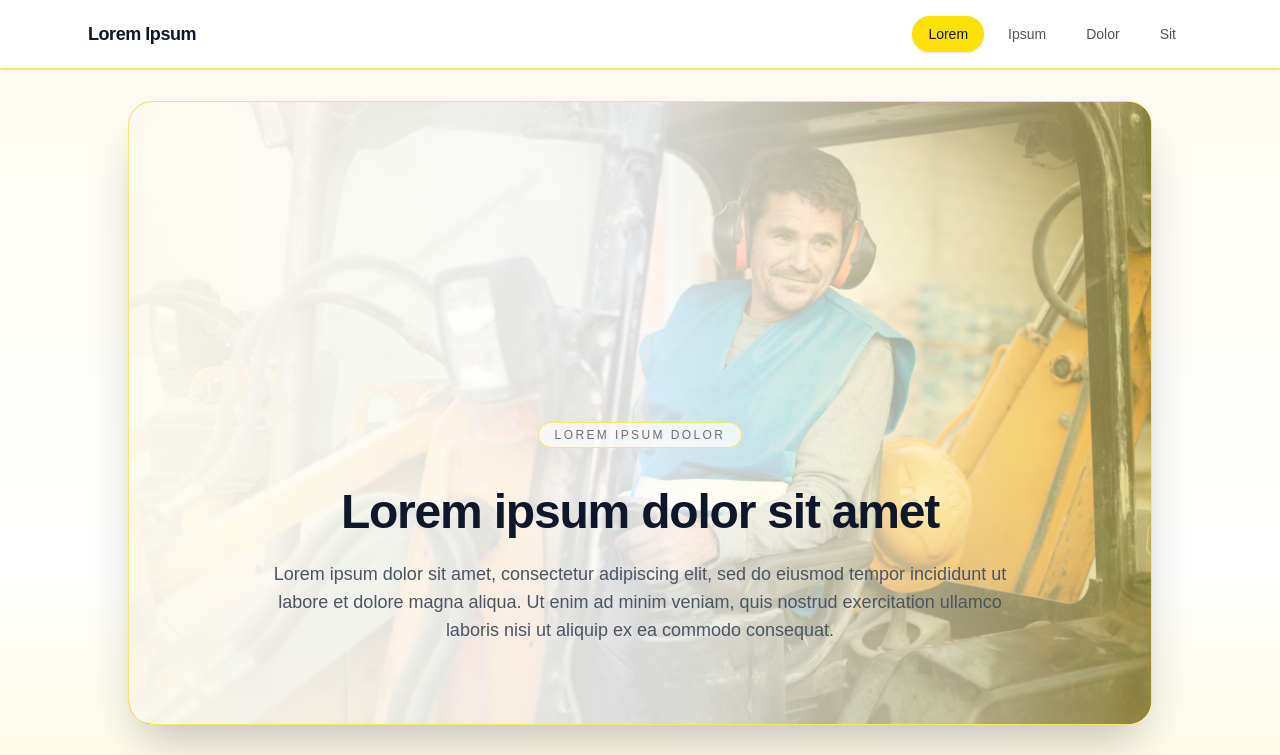
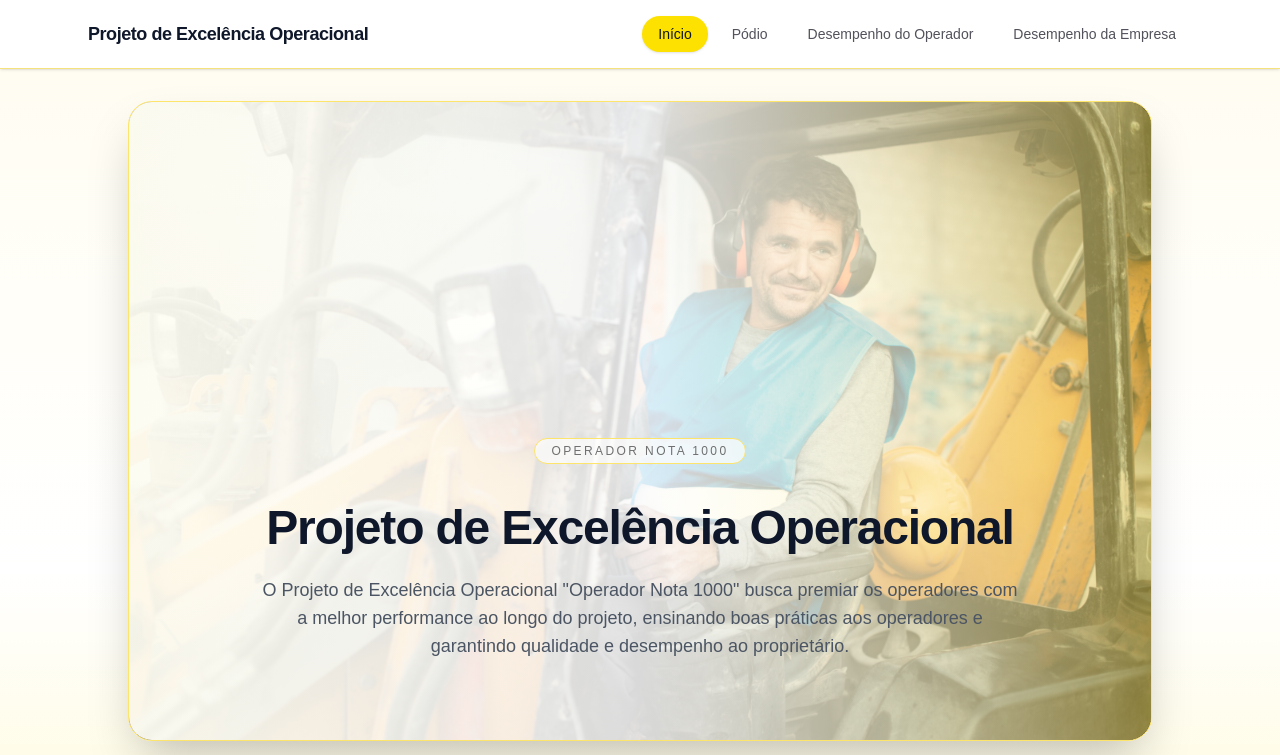
Before and after one commit to Artotz/operador-nota-1000, a Next.js app: page / in a window 1280 px wide. Shown: the top 755 px of the page. Built offline with nearby package versions, Linux system fonts and the light colour scheme.

Commit message:
small adjusments

```diff
--- a/app/components/Header.tsx
+++ b/app/components/Header.tsx
@@ -4,10 +4,10 @@ import Link from "next/link";
 import { usePathname } from "next/navigation";
 
 const tabs = [
-  { href: "/", label: "Lorem" },
-  { href: "/solucoes", label: "Ipsum" },
-  { href: "/sobre", label: "Dolor" },
-  { href: "/contato", label: "Sit" },
+  { href: "/", label: "Início" },
+  { href: "/solucoes", label: "Pódio" },
+  { href: "/sobre", label: "Desempenho do Operador" },
+  { href: "/contato", label: "Desempenho da Empresa" },
 ];
 
 export function Header() {
@@ -20,7 +20,7 @@ export function Header() {
           href="/"
           className="text-lg font-semibold tracking-tight text-[#0f172a]"
         >
-          Lorem Ipsum
+          Projeto de Excelência Operacional
         </Link>
         <nav className="flex gap-2 text-sm font-medium">
           {tabs.map((tab) => {
--- a/app/globals.css
+++ b/app/globals.css
@@ -57,10 +57,14 @@ body {
 }
 
 .podium-step {
+  opacity: 0;
+  transform: translateY(32px);
   animation: podium-card 0.7s ease-out forwards;
 }
 
 .podium-column {
+  opacity: 0;
+  transform: translateY(80px) scaleY(0.8);
+  transform-origin: bottom center;
   animation: podium-column 1s cubic-bezier(0.21, 0.61, 0.35, 1) forwards;
-  transform-origin: bottom center;
 }
--- a/app/layout.tsx
+++ b/app/layout.tsx
@@ -29,7 +29,7 @@ export default function RootLayout({
         className={`${geistSans.variable} ${geistMono.variable} bg-[#fffdf2] text-[#0f172a] antialiased`}
       >
         <Header />
-        <main className="min-h-screen bg-gradient-to-b from-[#fffdf2] via-white to-[#fff8c6] text-[#212121]">
+        <main className="min-h-[90vh] bg-gradient-to-b from-[#fffdf2] via-white to-[#fff8c6] text-[#212121]">
           {children}
         </main>
       </body>
--- a/app/page.tsx
+++ b/app/page.tsx
@@ -19,22 +19,23 @@ export default function Home() {
   return (
     <div className="bg-gradient-to-b from-[#fffdf2] via-white to-[#fff7c2] py-8 text-[#0f172a]">
       <section
-        className="hero-ease-in relative mx-auto flex h-[78vh] max-w-5xl flex-col gap-8 overflow-hidden rounded-3xl border border-[#fde46b] bg-cover bg-center bg-white/80 px-6 pb-20 pt-16 text-center shadow-2xl sm:gap-10 md:pt-28"
+        className="hero-ease-in relative mx-auto flex h-[80vh] max-w-5xl flex-col gap-8 overflow-hidden rounded-3xl border border-[#fde46b] bg-cover bg-center bg-white/80 px-6 pb-20 pt-16 text-center shadow-2xl sm:gap-10 md:pt-28"
         style={{ backgroundImage: `url(${operatorHero.src})` }}
       >
         <div className="pointer-events-none absolute inset-0 bg-gradient-to-r from-[#fffef3]/95 via-white/85 to-[#ffe866]/50" />
         <span className="flex-1" />
         <span className="relative z-10 mx-auto rounded-full border border-[#fde46b] bg-white/70 px-4 py-1 text-xs uppercase tracking-[0.2em] text-[#6f6f6f]">
-          Lorem ipsum dolor
+          OPERADOR NOTA 1000
         </span>
         <div className="relative z-10 space-y-6">
           <h1 className="text-4xl font-semibold tracking-tight text-[#0f172a] sm:text-5xl">
-            Lorem ipsum dolor sit amet
+            Projeto de Excelência Operacional
           </h1>
           <p className="mx-auto max-w-3xl text-lg text-[#4b5563]">
-            Lorem ipsum dolor sit amet, consectetur adipiscing elit, sed do eiusmod tempor incididunt ut labore et
-            dolore magna aliqua. Ut enim ad minim veniam, quis nostrud exercitation ullamco laboris nisi ut aliquip ex
-            ea commodo consequat.
+            O Projeto de Excelência Operacional &quot;Operador Nota 1000&quot;
+            busca premiar os operadores com a melhor performance ao longo do
+            projeto, ensinando boas práticas aos operadores e garantindo
+            qualidade e desempenho ao proprietário.
           </p>
         </div>
       </section>
@@ -46,8 +47,12 @@ export default function Home() {
             className="rounded-2xl border border-[#f2e1a1] bg-white p-6 text-left shadow-sm transition hover:-translate-y-0.5 hover:shadow-lg"
           >
             <div className="mb-3 h-1 w-10 rounded-full bg-[#fde100]" />
-            <h3 className="text-lg font-semibold text-[#1f2937]">{feature.title}</h3>
-            <p className="mt-2 text-sm leading-relaxed text-[#4b5563]">{feature.text}</p>
+            <h3 className="text-lg font-semibold text-[#1f2937]">
+              {feature.title}
+            </h3>
+            <p className="mt-2 text-sm leading-relaxed text-[#4b5563]">
+              {feature.text}
+            </p>
           </div>
         ))}
       </section>
--- a/app/solucoes/page.tsx
+++ b/app/solucoes/page.tsx
@@ -7,7 +7,33 @@ type PodiumItem = {
   bg: string;
 };
 
-export default function SolutionsPage() {
+type RandomUserResult = {
+  picture: {
+    large: string;
+    medium: string;
+    thumbnail: string;
+  };
+};
+
+async function fetchRandomFaces(count: number) {
+  try {
+    const response = await fetch(
+      `https://randomuser.me/api/?results=${count}&inc=picture&noinfo=1`,
+      { cache: "no-store" }
+    );
+
+    if (!response.ok) {
+      return [];
+    }
+
+    const data: { results?: RandomUserResult[] } = await response.json();
+    return data.results?.map((result) => result.picture.large) ?? [];
+  } catch {
+    return [];
+  }
+}
+
+export default async function SolutionsPage() {
   const podium: PodiumItem[] = [
     {
       place: 3,
@@ -53,13 +79,19 @@ export default function SolutionsPage() {
     },
   ];
 
+  const faces = await fetchRandomFaces(podium.length);
+  const podiumWithFaces = podium.map((podiumStep, index) => ({
+    ...podiumStep,
+    avatar: faces[index],
+  }));
+
   return (
-    <div className="mx-auto max-w-5xl px-6 py-20 text-[#0f172a]">
+    <div className="mx-auto max-w-5xl h-[90vh] overflow-y-hidden px-6 pt-20 text-[#0f172a]">
       <div className="text-center">
-        <span className="text-xs font-semibold uppercase tracking-[0.2em] text-zinc-500">
+        {/* <span className="text-xs font-semibold uppercase tracking-[0.2em] text-zinc-500">
           Lorem ipsum
-        </span>
-        <h1 className="mt-4 text-4xl font-semibold tracking-tight text-[#0f172a]">
+        </span> */}
+        <h1 className=" text-4xl font-semibold tracking-tight text-[#0f172a]">
           Lorem ipsum dolor sit amet consectetur
         </h1>
         <p className="mt-3 text-lg text-[#4b5563]">
@@ -71,7 +103,7 @@ export default function SolutionsPage() {
       </div>
 
       <div className="mt-16 grid items-end gap-6 md:grid-cols-3">
-        {podium.map((item) => (
+        {podiumWithFaces.map((item) => (
           <div
             key={item.title}
             className="podium-step flex flex-col items-center gap-3 text-center text-[#6b7280]"
@@ -82,25 +114,35 @@ export default function SolutionsPage() {
             </span>
             <div
               className={`podium-column flex w-full flex-col justify-end rounded-[2rem] border border-white/60 bg-gradient-to-t ${item.bg} p-5 shadow-2xl`}
-              style={{ height: item.height, animationDelay: `${item.delay + 0.1}s` }}
+              style={{
+                height: item.height,
+                animationDelay: `${item.delay + 0.1}s`,
+              }}
             >
               <div className="mb-6 flex justify-center">
-                <div className="flex h-20 w-20 items-center justify-center rounded-2xl border-2 border-dashed border-[#fde46b] bg-white/80 text-[10px] font-semibold uppercase tracking-[0.2em] text-zinc-500">
-                  Lorem
-                </div>
+                {item.avatar ? (
+                  <img
+                    src={item.avatar}
+                    alt={`Avatar do participante ${item.place}`}
+                    className="h-20 w-20 rounded-full border-4 border-white object-cover shadow-lg"
+                    loading="lazy"
+                  />
+                ) : (
+                  <div className="flex h-20 w-20 items-center justify-center rounded-2xl border-2 border-dashed border-[#fde46b] bg-white/80 text-[10px] font-semibold uppercase tracking-[0.2em] text-zinc-500">
+                    Lorem
+                  </div>
+                )}
               </div>
               <h2 className="text-lg font-semibold text-[#0f172a]">
                 {item.title}
               </h2>
-              <p className="mt-2 text-sm text-[#475569]">
-                {item.description}
-              </p>
+              <p className="mt-2 text-sm text-[#475569]">{item.description}</p>
             </div>
           </div>
         ))}
       </div>
 
-      <div className="mt-16 grid gap-5 md:grid-cols-3">
+      {/* <div className="mt-16 grid gap-5 md:grid-cols-3">
         {modules.map((module) => (
           <div
             key={module.title}
@@ -112,12 +154,10 @@ export default function SolutionsPage() {
             <h3 className="mt-2 text-lg font-semibold text-[#0f172a]">
               {module.title}
             </h3>
-            <p className="mt-2 text-sm text-[#4b5563]">
-              {module.detail}
-            </p>
+            <p className="mt-2 text-sm text-[#4b5563]">{module.detail}</p>
           </div>
         ))}
-      </div>
+      </div> */}
     </div>
   );
 }
```
